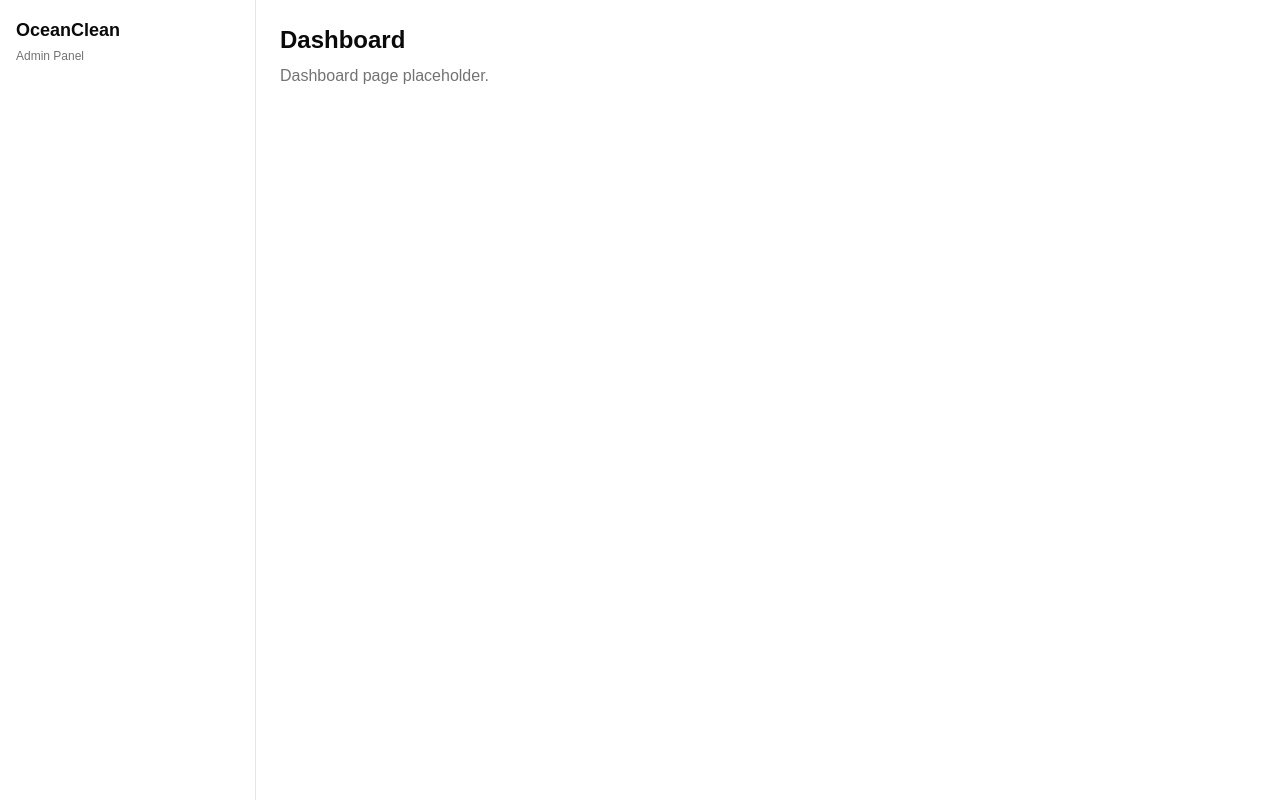
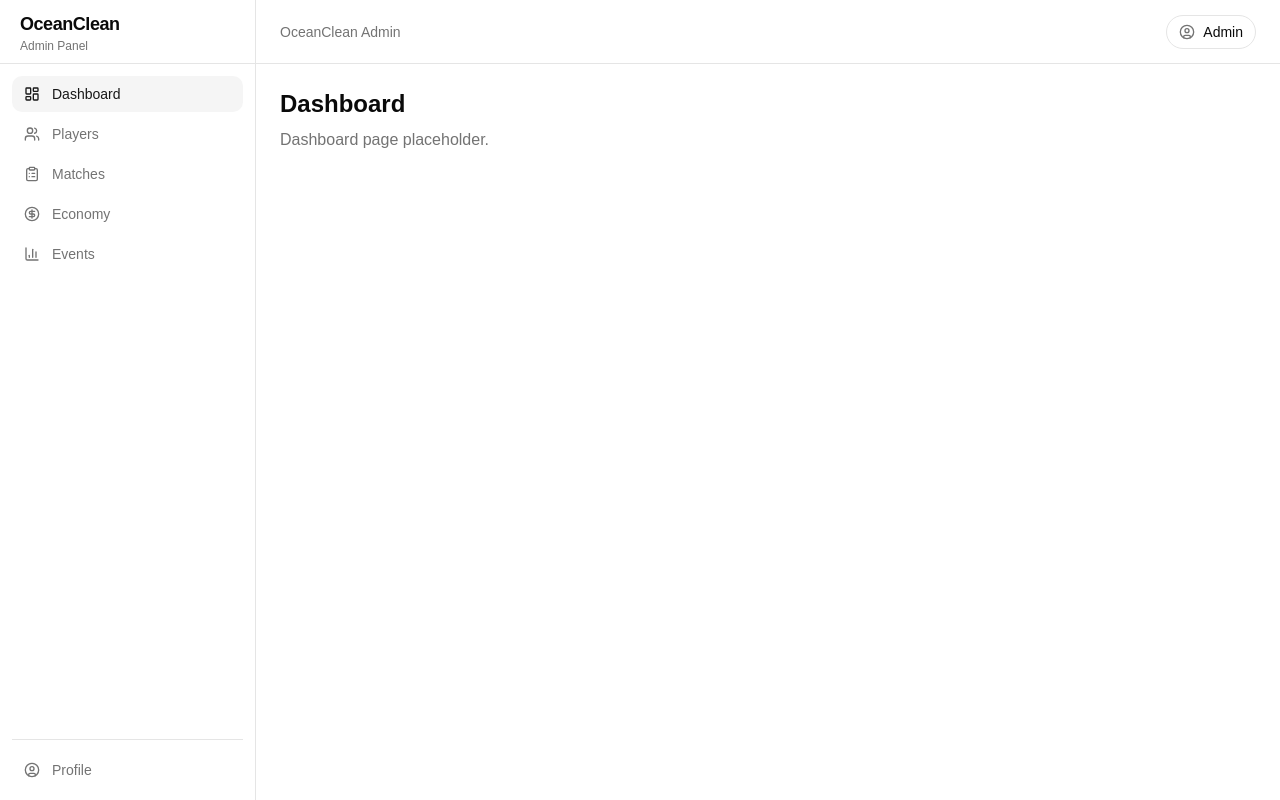
Before and after one commit to SadiEnis/OceanClean.Admin, a React (Vite) app: page /dashboard in a window 1280 px wide. Built offline with nearby package versions, Linux system fonts and the light colour scheme.

Commit message:
chore: add admin layout shell

```diff
--- a/src/components/layout/AdminLayout.tsx
+++ b/src/components/layout/AdminLayout.tsx
@@ -1,18 +1,27 @@
 import { Outlet } from 'react-router-dom'
+
+import { Sidebar } from '@/components/layout/Sidebar'
+import { Topbar } from '@/components/layout/Topbar'
 
 export function AdminLayout() {
     return (
         <div className="min-h-screen bg-background text-foreground">
             <div className="flex min-h-screen">
-                <aside className="hidden w-64 border-r bg-card p-4 md:block">
-                    <div className="text-lg font-bold">OceanClean</div>
-                    <p className="mt-1 text-xs text-muted-foreground">
-                        Admin Panel
-                    </p>
-                </aside>
+                <Sidebar />
 
-                <main className="flex-1 p-6">
-                    <Outlet />
+                <main className="flex min-w-0 flex-1 flex-col">
+                    <div className="border-b bg-card px-4 py-3 md:hidden">
+                        <h1 className="text-base font-bold">OceanClean Admin</h1>
+                        <p className="text-xs text-muted-foreground">
+                            Mobile navigation will be added later.
+                        </p>
+                    </div>
+
+                    <Topbar />
+
+                    <div className="w-full flex-1 p-4 md:p-6">
+                        <Outlet />
+                    </div>
                 </main>
             </div>
         </div>
--- /dev/null
+++ b/src/components/layout/Sidebar.tsx
@@ -0,0 +1,67 @@
+import {
+    BarChart3,
+    CircleDollarSign,
+    ClipboardList,
+    LayoutDashboard,
+    UserCircle,
+    Users,
+} from 'lucide-react'
+
+import { SidebarNavItem } from '@/components/layout/SidebarNavItem'
+import { Separator } from '@/components/ui/separator'
+import { appRoutes } from '@/lib/routes'
+
+export function Sidebar() {
+    return (
+        <aside className="hidden min-h-screen w-64 flex-col border-r bg-card text-card-foreground md:flex">
+            <div className="flex h-16 items-center border-b px-5">
+                <div>
+                    <h1 className="text-lg font-bold tracking-tight">OceanClean</h1>
+                    <p className="text-xs text-muted-foreground">Admin Panel</p>
+                </div>
+            </div>
+
+            <nav className="flex flex-1 flex-col gap-1 p-3">
+                <SidebarNavItem
+                    to={appRoutes.dashboard}
+                    label="Dashboard"
+                    icon={LayoutDashboard}
+                />
+
+                <SidebarNavItem
+                    to={appRoutes.players}
+                    label="Players"
+                    icon={Users}
+                />
+
+                <SidebarNavItem
+                    to={appRoutes.matches}
+                    label="Matches"
+                    icon={ClipboardList}
+                />
+
+                <SidebarNavItem
+                    to={appRoutes.economy}
+                    label="Economy"
+                    icon={CircleDollarSign}
+                />
+
+                <SidebarNavItem
+                    to={appRoutes.events}
+                    label="Events"
+                    icon={BarChart3}
+                />
+
+                <div className="mt-auto">
+                    <Separator className="mb-3" />
+
+                    <SidebarNavItem
+                        to={appRoutes.profile}
+                        label="Profile"
+                        icon={UserCircle}
+                    />
+                </div>
+            </nav>
+        </aside>
+    )
+}
--- /dev/null
+++ b/src/components/layout/SidebarNavItem.tsx
@@ -0,0 +1,35 @@
+import type { LucideIcon } from 'lucide-react'
+import { NavLink } from 'react-router-dom'
+
+import { cn } from '@/lib/utils'
+
+type SidebarNavItemProps = {
+    to: string
+    label: string
+    icon: LucideIcon
+    end?: boolean
+}
+
+export function SidebarNavItem({
+                                   to,
+                                   label,
+                                   icon: Icon,
+                                   end = false,
+                               }: SidebarNavItemProps) {
+    return (
+        <NavLink
+            to={to}
+            end={end}
+            className={({ isActive }) =>
+                cn(
+                    'flex items-center gap-3 rounded-lg px-3 py-2 text-sm font-medium transition-colors',
+                    'text-muted-foreground hover:bg-accent hover:text-accent-foreground',
+                    isActive && 'bg-accent text-accent-foreground'
+                )
+            }
+        >
+            <Icon className="h-4 w-4" />
+            <span>{label}</span>
+        </NavLink>
+    )
+}
--- /dev/null
+++ b/src/components/layout/Topbar.tsx
@@ -0,0 +1,18 @@
+import { UserCircle } from 'lucide-react'
+
+export function Topbar() {
+    return (
+        <header className="flex h-16 items-center justify-between border-b bg-background px-6">
+            <div>
+                <p className="text-sm font-medium text-muted-foreground">
+                    OceanClean Admin
+                </p>
+            </div>
+
+            <div className="flex items-center gap-2 rounded-full border px-3 py-1.5 text-sm">
+                <UserCircle className="h-4 w-4 text-muted-foreground" />
+                <span className="font-medium">Admin</span>
+            </div>
+        </header>
+    )
+}
--- /dev/null
+++ b/src/components/ui/separator.tsx
@@ -0,0 +1,26 @@
+import * as React from "react"
+import { Separator as SeparatorPrimitive } from "radix-ui"
+
+import { cn } from "@/lib/utils"
+
+function Separator({
+  className,
+  orientation = "horizontal",
+  decorative = true,
+  ...props
+}: React.ComponentProps<typeof SeparatorPrimitive.Root>) {
+  return (
+    <SeparatorPrimitive.Root
+      data-slot="separator"
+      decorative={decorative}
+      orientation={orientation}
+      className={cn(
+        "shrink-0 bg-border data-horizontal:h-px data-horizontal:w-full data-vertical:w-px data-vertical:self-stretch",
+        className
+      )}
+      {...props}
+    />
+  )
+}
+
+export { Separator }
```
